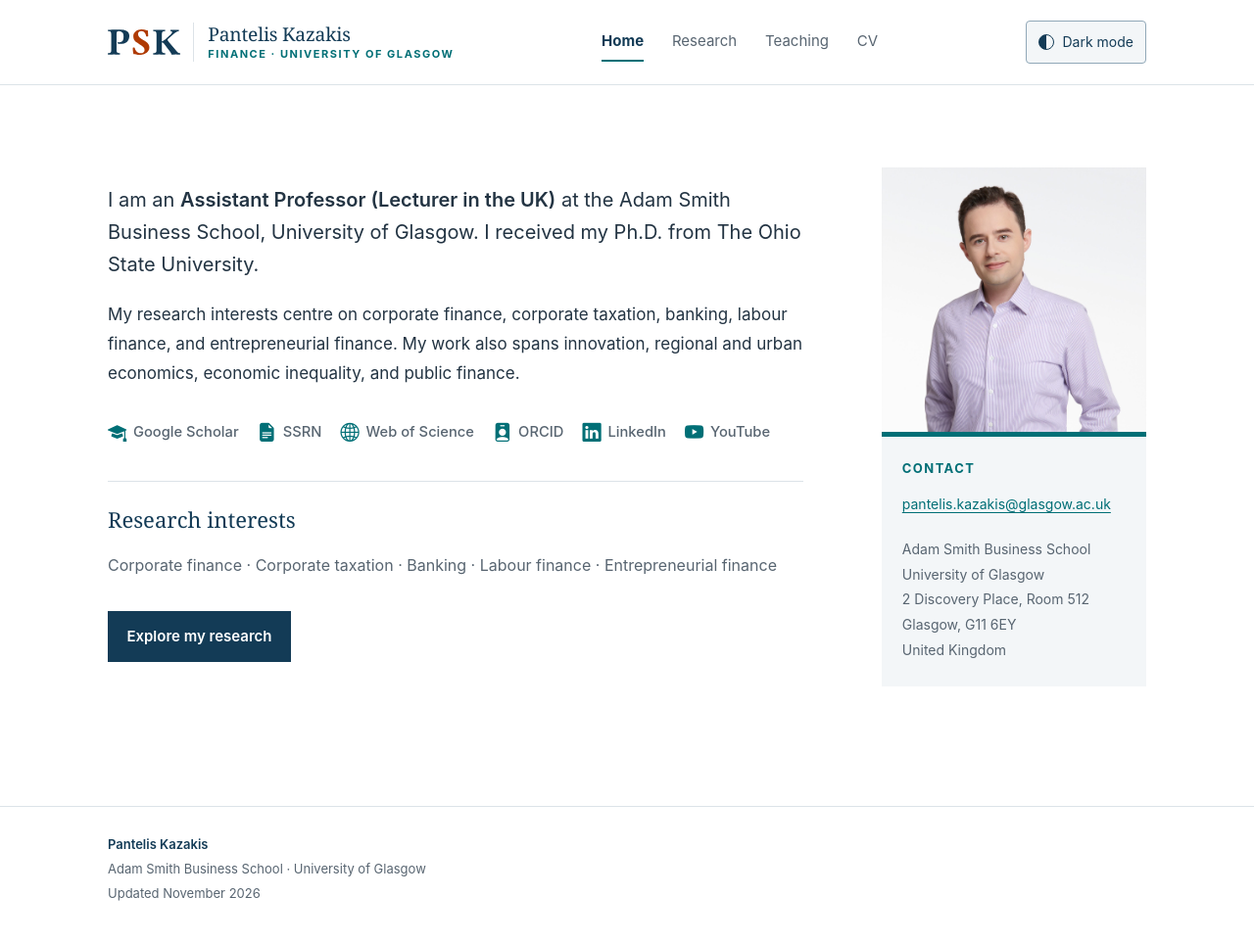
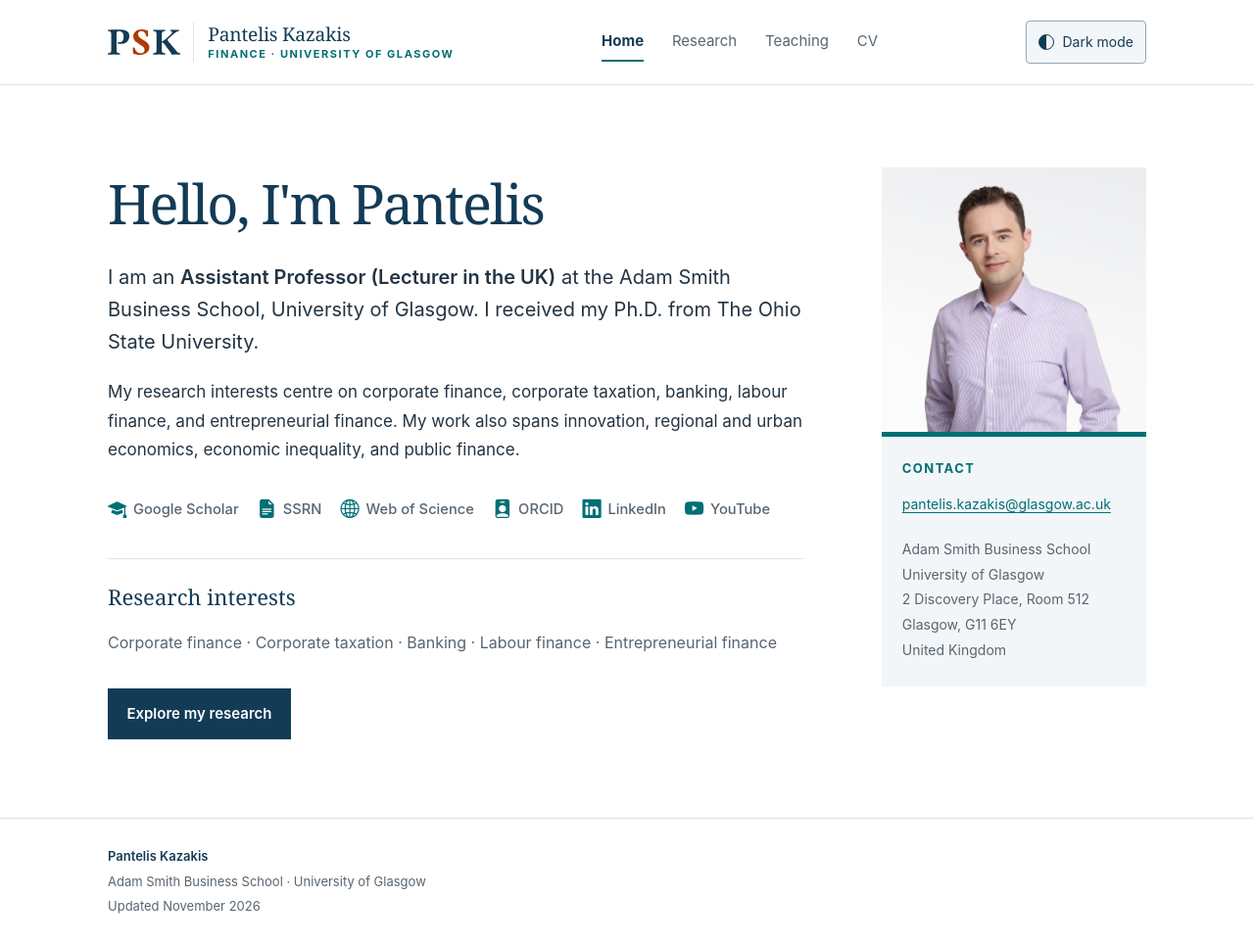
Before and after one commit to panteliskazakis/panteliskazakis.github.io, a Jekyll site: the page built from index.md, in a window 1280 px wide and 964 px high. Shown: the whole window at 98% size. Built offline with Jekyll 4.4.1, drawn with Linux system fonts in a browser that asks for light colours.

Commit message:
Add files via upload

```diff
--- a/_layouts/home.html
+++ b/_layouts/home.html
@@ -3,7 +3,7 @@ layout: default
 ---
 <div class="home-grid">
   <div class="home-copy">
-    <h1>{{Hello, I'm Pantelis}}</h1>
+    <h1>Hello, I'm Pantelis</h1>
     <div class="prose">{{ content }}</div>
     <div class="home-actions">
       <a class="button" href="{{ '/research.html' | relative_url }}">Explore my research</a>
```
